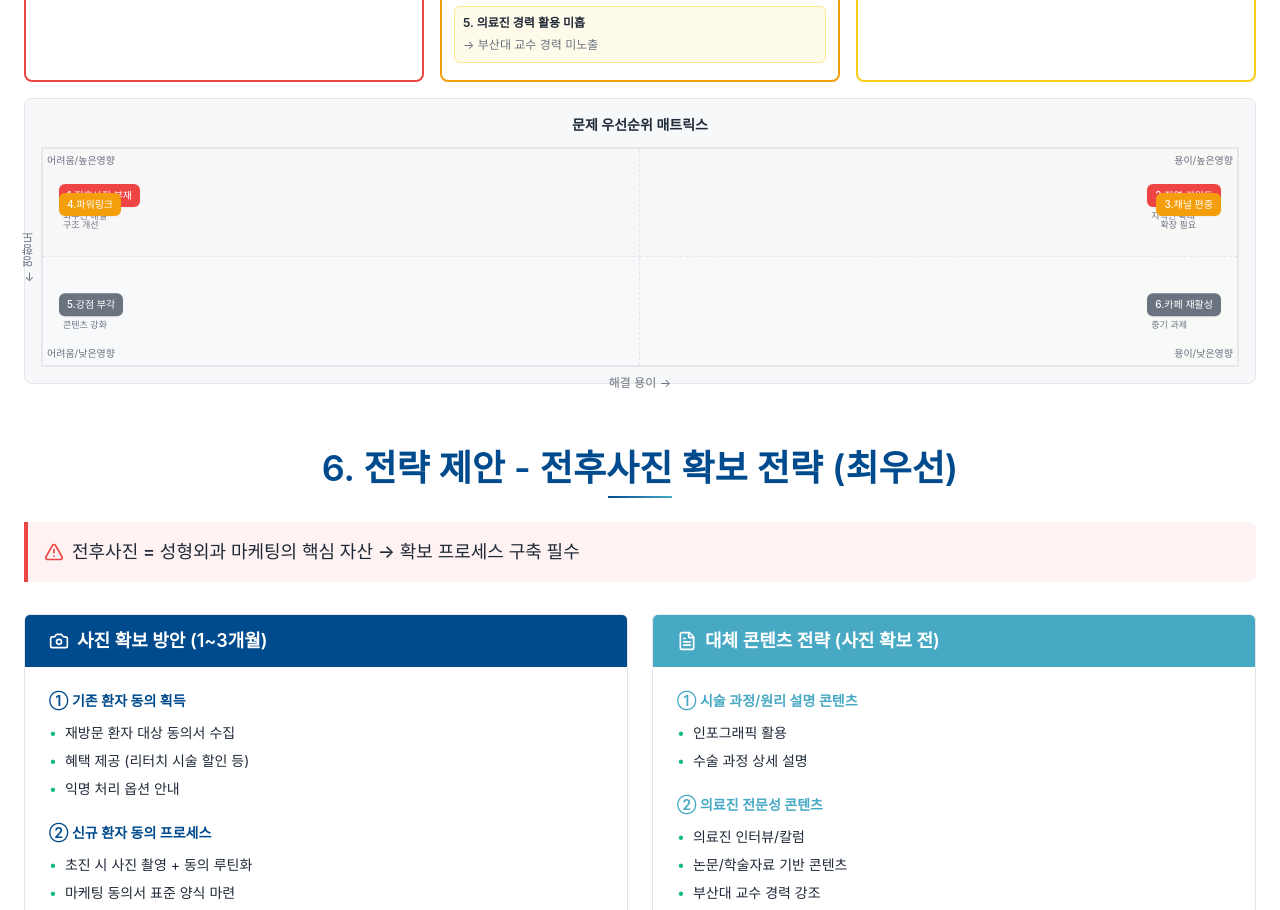
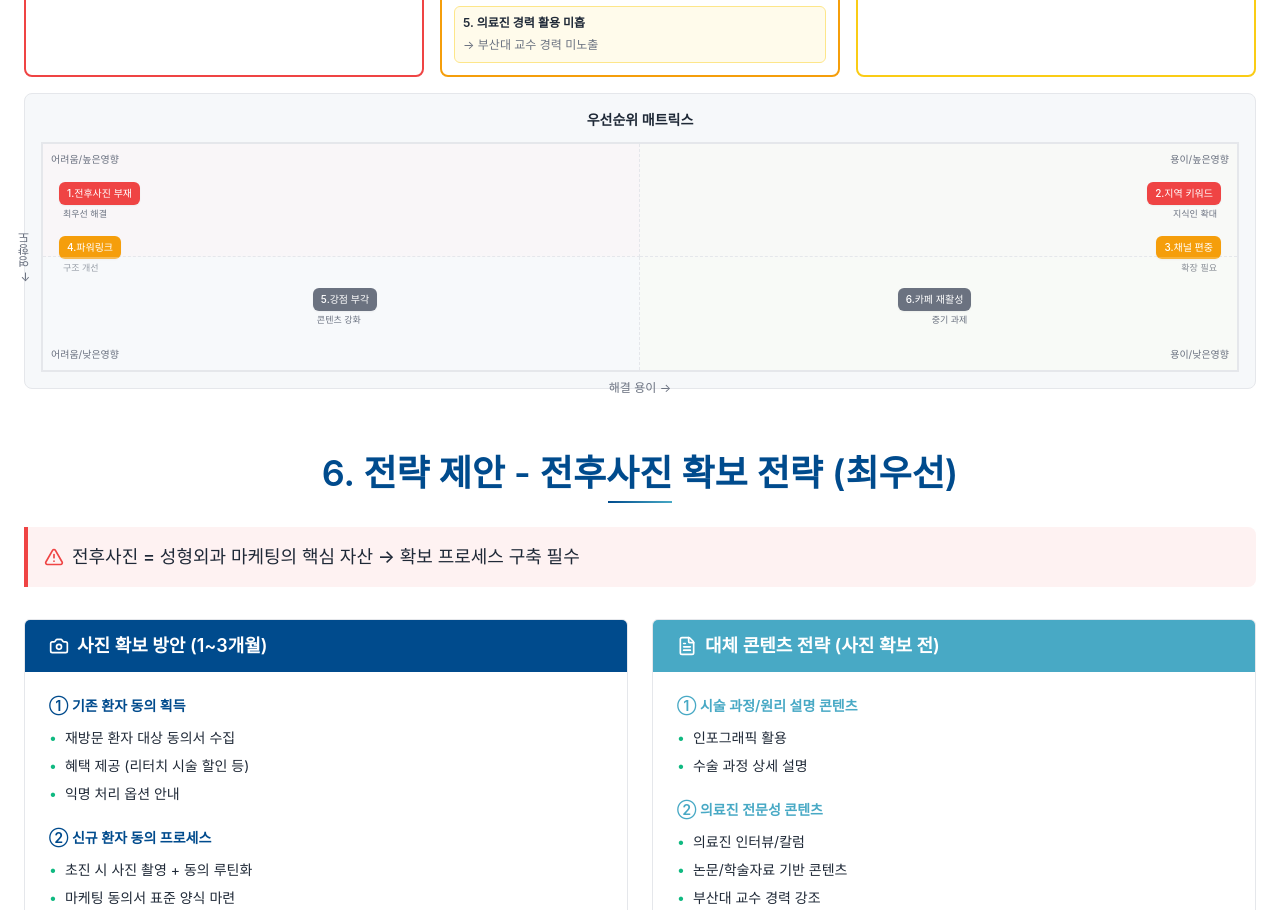
Before and after one commit to kevinkim1975/amp, a Next.js app: page / in a window 1280 px wide. Shown: the part 9821-10731 px from the top of the page. Built offline with nearby package versions, Linux system fonts and the light colour scheme.

Commit message:
fix(Section13): flexbox layout to fix badge overlap

```diff
--- a/src/components/sections/Section13Problems.tsx
+++ b/src/components/sections/Section13Problems.tsx
@@ -3,9 +3,9 @@
  * Design Guide (docs/design-guide.md) 기반
  *
  * 수정: 2026-01-13 - v0.dev MCP 기반 레이아웃 최적화
+ * - 매트릭스 배지 겹침 해결: absolute → flexbox 레이아웃
+ * - 각 사분면 내 배지를 flex flex-col gap-3으로 수직 정렬
  * - 한 페이지에 모든 콘텐츠 표시 (스크롤 없음)
- * - 컴팩트한 패딩과 간격
- * - 매트릭스 높이 220px로 축소
  *
  * 데이터 소스: data/seoil-medical.yaml (page 13)
  */
@@ -16,13 +16,13 @@ export function Section13Problems() {
   return (
     <section className="w-full bg-background">
       <div className="mx-auto max-w-content px-6 min-h-[calc(100vh-144px)] flex flex-col py-4">
-        {/* Section Header - 컴팩트 */}
+        {/* Section Header */}
         <div className="text-center mb-4">
           <h2 className="text-heading-2 text-primary mb-1">5. 핵심 문제점 진단</h2>
           <div className="mx-auto w-16 h-0.5 bg-gradient-to-r from-primary to-secondary" />
         </div>
 
-        {/* Problem Cards Grid - flex-1로 공간 분배 */}
+        {/* Problem Cards Grid */}
         <div className="grid grid-cols-1 md:grid-cols-3 gap-4 mb-4 flex-1">
           {/* Critical */}
           <div className="flex flex-col bg-background border-2 border-red-500 rounded-lg overflow-hidden">
@@ -86,77 +86,85 @@ export function Section13Problems() {
           </div>
         </div>
 
-        {/* Priority Matrix - 컴팩트 높이 */}
+        {/* Priority Matrix - FLEXBOX 기반 (겹침 해결) */}
         <div className="bg-surface border border-border rounded-lg p-4">
           <h3 className="text-sm font-semibold text-text-primary mb-3 text-center">
-            문제 우선순위 매트릭스
+            우선순위 매트릭스
           </h3>
 
-          <div className="relative h-[220px]">
+          <div className="relative h-[230px]">
             {/* Axis Labels */}
-            <div className="absolute -left-1 top-1/2 -translate-y-1/2 -translate-x-full">
+            <div className="absolute -left-2 top-1/2 -translate-y-1/2 -translate-x-full">
               <p className="text-xs text-text-secondary [writing-mode:vertical-lr] rotate-180">← 영향도</p>
             </div>
             <div className="absolute bottom-0 left-1/2 -translate-x-1/2 translate-y-6">
               <p className="text-xs text-text-secondary">해결 용이 →</p>
             </div>
 
-            {/* Grid Container - 2x2 */}
+            {/* Grid Container - 2x2 with FLEXBOX inside each quadrant */}
             <div className="grid grid-cols-2 grid-rows-2 h-full border-2 border-border">
-              {/* Top-Left: 어려움/높은영향 */}
-              <div className="relative border-r border-b border-dashed border-border bg-red-50/30 p-2">
-                <span className="absolute top-1 left-1 text-[10px] text-text-secondary">어려움/높은영향</span>
-                <div className="absolute top-8 left-4">
+              {/* Top-Left: 어려움/높은영향 - FLEXBOX 수직 정렬 */}
+              <div className="border-r border-b border-dashed border-border bg-red-50/30 p-2 flex flex-col">
+                <span className="text-[10px] text-text-secondary mb-2">어려움/높은영향</span>
+                <div className="flex flex-col gap-3 pl-2 pt-1">
+                  <div>
                     <span className="inline-block bg-red-500 text-white text-[10px] px-2 py-1 rounded font-medium shadow-sm">
                       1.전후사진 부재
                     </span>
                     <span className="block text-[9px] text-text-secondary mt-0.5 ml-1">최우선 해결</span>
                   </div>
-                <div className="absolute bottom-6 left-4">
+                  <div>
                     <span className="inline-block bg-amber-500 text-white text-[10px] px-2 py-1 rounded font-medium shadow-sm">
                       4.파워링크
                     </span>
                     <span className="block text-[9px] text-text-secondary mt-0.5 ml-1">구조 개선</span>
                   </div>
                 </div>
+              </div>
 
-              {/* Top-Right: 용이/높은영향 */}
-              <div className="relative border-b border-dashed border-border bg-amber-50/20 p-2">
-                <span className="absolute top-1 right-1 text-[10px] text-text-secondary">용이/높은영향</span>
-                <div className="absolute top-8 right-4">
+              {/* Top-Right: 용이/높은영향 - FLEXBOX 수직 정렬, 우측 정렬 */}
+              <div className="border-b border-dashed border-border bg-amber-50/20 p-2 flex flex-col">
+                <span className="text-[10px] text-text-secondary mb-2 text-right">용이/높은영향</span>
+                <div className="flex flex-col gap-3 items-end pr-2 pt-1">
+                  <div className="text-right">
                     <span className="inline-block bg-red-500 text-white text-[10px] px-2 py-1 rounded font-medium shadow-sm">
                       2.지역 키워드
                     </span>
-                  <span className="block text-[9px] text-text-secondary mt-0.5 ml-1">지식인 확대</span>
+                    <span className="block text-[9px] text-text-secondary mt-0.5 mr-1">지식인 확대</span>
                   </div>
-                <div className="absolute bottom-6 right-4">
+                  <div className="text-right">
                     <span className="inline-block bg-amber-500 text-white text-[10px] px-2 py-1 rounded font-medium shadow-sm">
                       3.채널 편중
                     </span>
-                  <span className="block text-[9px] text-text-secondary mt-0.5 ml-1">확장 필요</span>
+                    <span className="block text-[9px] text-text-secondary mt-0.5 mr-1">확장 필요</span>
+                  </div>
                 </div>
               </div>
 
-              {/* Bottom-Left: 어려움/낮은영향 */}
-              <div className="relative border-r border-dashed border-border bg-gray-50/30 p-2">
-                <span className="absolute bottom-1 left-1 text-[10px] text-text-secondary">어려움/낮은영향</span>
-                <div className="absolute top-1/2 -translate-y-1/2 left-4">
+              {/* Bottom-Left: 어려움/낮은영향 - FLEXBOX 중앙 정렬 */}
+              <div className="border-r border-dashed border-border bg-gray-50/30 p-2 flex flex-col justify-between">
+                <div className="flex items-center justify-center flex-1">
+                  <div className="pl-2">
                     <span className="inline-block bg-gray-500 text-white text-[10px] px-2 py-1 rounded font-medium shadow-sm">
                       5.강점 부각
                     </span>
                     <span className="block text-[9px] text-text-secondary mt-0.5 ml-1">콘텐츠 강화</span>
                   </div>
                 </div>
+                <span className="text-[10px] text-text-secondary">어려움/낮은영향</span>
+              </div>
 
-              {/* Bottom-Right: 용이/낮은영향 */}
-              <div className="relative bg-yellow-50/20 p-2">
-                <span className="absolute bottom-1 right-1 text-[10px] text-text-secondary">용이/낮은영향</span>
-                <div className="absolute top-1/2 -translate-y-1/2 right-4">
+              {/* Bottom-Right: 용이/낮은영향 - FLEXBOX 중앙 정렬 */}
+              <div className="bg-yellow-50/20 p-2 flex flex-col justify-between">
+                <div className="flex items-center justify-center flex-1">
+                  <div className="pr-2 text-right">
                     <span className="inline-block bg-gray-500 text-white text-[10px] px-2 py-1 rounded font-medium shadow-sm">
                       6.카페 재활성
                     </span>
-                  <span className="block text-[9px] text-text-secondary mt-0.5 ml-1">중기 과제</span>
+                    <span className="block text-[9px] text-text-secondary mt-0.5 mr-1">중기 과제</span>
                   </div>
+                </div>
+                <span className="text-[10px] text-text-secondary text-right">용이/낮은영향</span>
               </div>
             </div>
           </div>
```
Lines whose indentation alone changed are shown as unchanged.
